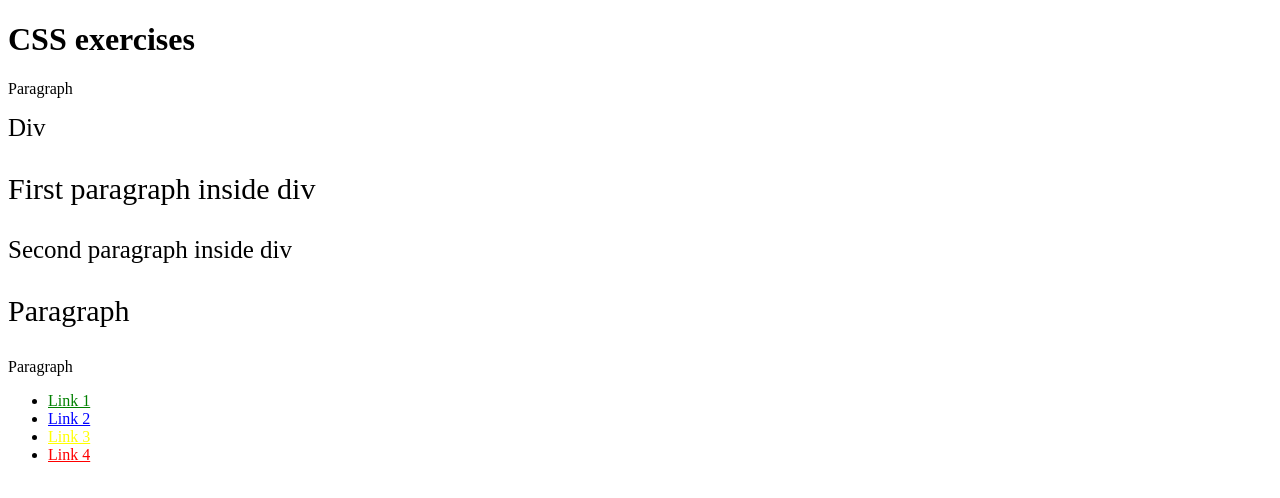
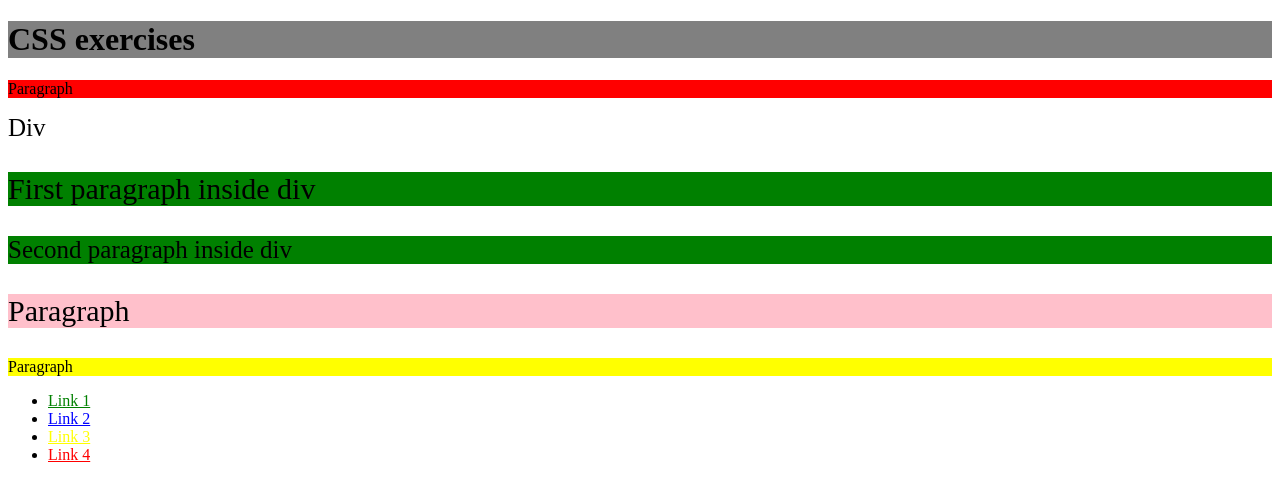
Before and after one commit to ChristofferNygren/css-exercises, a plain HTML site: page Exercise 1/index.html in a window 1280 px wide. Drawn offline with Linux system fonts and the light colour scheme.

Commit message:
Finished the third exercise, added som background-color using combinators

```diff
--- a/Exercise 1/index.css
+++ b/Exercise 1/index.css
@@ -16,3 +16,18 @@ a[href$=".org/"]{
 a[href*="page1"]{
     color: red;
 }
+h1{
+    background-color: gray;
+}
+body p{
+    background-color: red;
+}
+div > p{
+    background-color: green;
+}
+body > div ~ p{
+    background-color: yellow;
+}
+body > div + p{
+    background-color: pink;
+}
```
